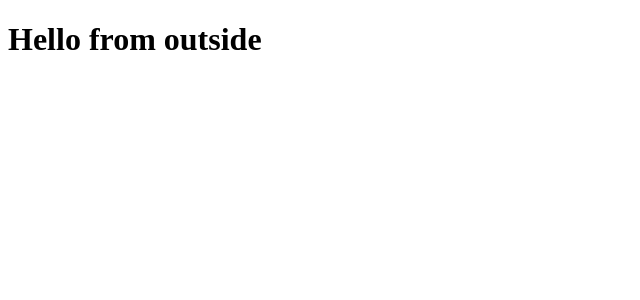
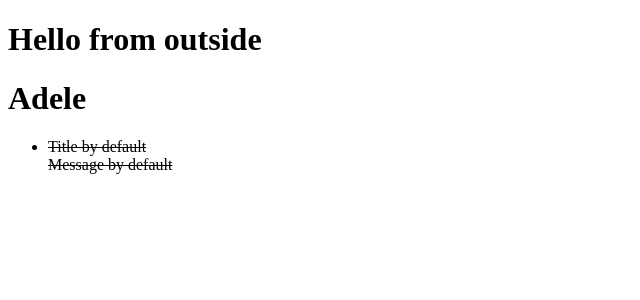
Before and after one commit to MarkNin07/ToDoList, a React (Vite) app: page / in a window 1280 px wide. Shown: the top 300 px of the page, without its empty margins (0-640 px from the left). Built offline with nearby package versions, Linux system fonts and the light colour scheme.

Commit message:
ToDoList
ToDoList component was created

```diff
--- a/src/App.jsx
+++ b/src/App.jsx
@@ -1,11 +1,14 @@
 import './App.css'
 import StoreProvider from './components/StoreProvider'
+import ToDoList from './components/ToDoList'
+
 
 function App() {
 
   return (
     <StoreProvider>
       <h1>Hello from outside</h1>
+      <ToDoList />
     </StoreProvider>
   )
 }
--- a/src/components/StoreProvider.jsx
+++ b/src/components/StoreProvider.jsx
@@ -1,5 +1,5 @@
 import React, { createContext, useReducer } from 'react'
-import Reducer from './Reducer'
+import reducer from './Reducer'
 
 const initialState = {
     note: {
@@ -9,25 +9,28 @@ const initialState = {
         done: false
     },
 
-    listOfNotes:{
-        id: '0',
-        title: 'Title by default',
-        message: 'Message by default',
-        done: true
-    }
+    listOfNotes: [
+        {
+            id: '0',
+            title: 'Title by default',
+            message: 'Message by default',
+            done: true
+        }
+    ]
 }
 
 const Store = createContext(initialState)
 
 const StoreProvider = ( {children} ) => {
 
-    const [state, dispatch] = useReducer(Reducer, initialState)
+    const [state, dispatch] = useReducer(reducer, initialState)
 
     return (
-        <Store.Provider value={state, dispatch}>
+        <Store.Provider value={{state, dispatch}}>
             {children}
         </Store.Provider>
     )
 }
 
 export default StoreProvider
+export {Store, initialState}
--- a/src/components/ToDoList.jsx
+++ b/src/components/ToDoList.jsx
@@ -0,0 +1,25 @@
+import React, {useContext} from 'react';
+import {Store} from './StoreProvider'
+
+const ToDoList = () => {
+
+    const {state, dispatch} = useContext(Store)
+
+    console.log(state);
+
+    return (
+        <div>
+            <h1>Adele</h1>
+            <ul>
+                {state.listOfNotes.map(note => {
+                    return <li style ={note.done ? {textDecoration: 'line-through'} :{}} key={note.id}>
+                        {note.title} <br />
+                        {note.message} <br />
+                    </li>
+                })}
+            </ul>
+        </div>
+    )
+}
+
+export default ToDoList
```
